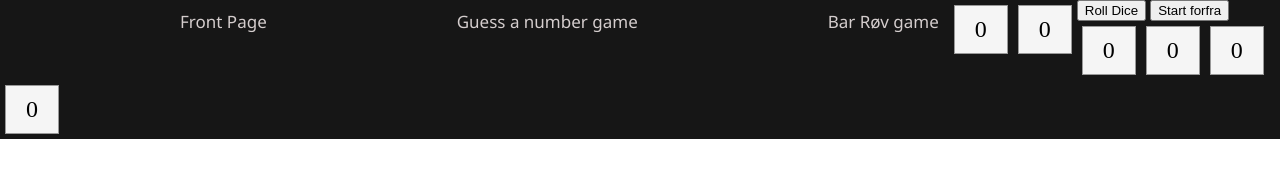
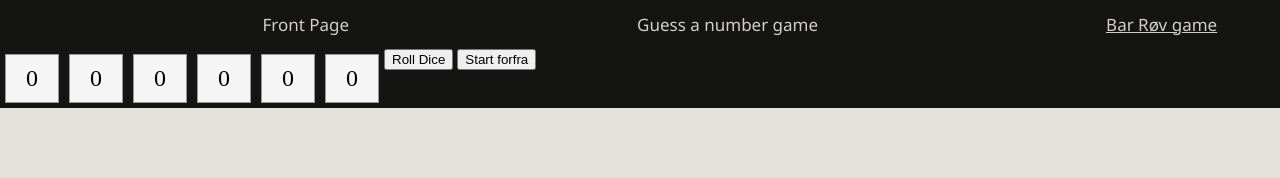
Before and after one commit to Slibsen/JavaScriptGames, a plain HTML site: page barroev.html in a window 1280 px wide. Drawn offline with Linux system fonts and the light colour scheme.

Commit message:
style update

```diff
--- a/barroev.html
+++ b/barroev.html
@@ -6,6 +6,7 @@
         <meta http-equiv="X-UA-Compatible" content="IE=edge"/>
         <title>Projektopgave 2 Elisabeth & Flemming</title>
         <link rel="stylesheet" href="/stylesheets/barroev.css"/>
+        <link rel="stylesheet" href="stylesheets/style.css">
         <script src="/scripts/barroev.js"></script>
 
     </head>
@@ -13,7 +14,7 @@
         <ul class = "topnav">
             <li><a href="index.html">Front Page</a></li>
             <li><a href="numberGuesser.html">Guess a number game</a></li>
-            <li><a href="barroev.html">Bar Røv game</a></li>
+            <li><a class = "active" href="barroev.html">Bar Røv game</a></li>
         <div id="game">
             <button onclick="rollDice()">Roll Dice</button>
             <button onclick="clearDice()">Start forfra</button>
--- a/stylesheets/barroev.css
+++ b/stylesheets/barroev.css
@@ -1,29 +1,3 @@
-.topnav{
-    list-style: none;
-    margin: 0 0 0 0;
-    padding: 0;
-    position:fixed;
-    top: 0;
-    left: 0;
-    width: 100%;
-    background-color: rgba(2, 2, 2, 0.918);
-
-}
-
-ul li a{
-    float: left;
-    color: rgb(212, 205, 205);
-    margin-left: 10em;
-    padding: 10px 10px;
-    font-size: 17px;
-    font-family:'Segoe UI', Tahoma, Geneva, Verdana, sans-serif;
-    text-decoration: none;
-}
-
-ul li a:hover {
-    background-color: rgb(97, 96, 96);
-}
-
 div.activeDice{
 	float:left;
 	width:32px;
--- a/stylesheets/numberGuesser.css
+++ b/stylesheets/numberGuesser.css
@@ -1,31 +1,6 @@
 body{
     height: 600px;
     background: rgb(37, 36, 36);
-}
-.topnav{
-    list-style: none;
-    margin: 0 0 0 0;
-    padding: 0;
-    position:fixed;
-    top: 0;
-    left: 0;
-    width: 100%;
-    background-color: rgba(2, 2, 2, 0.918);
-
-}
-
-ul li a{
-    float: left;
-    color: rgb(212, 205, 205);
-    margin-left: 10em;
-    padding: 10px 10px;
-    font-size: 17px;
-    font-family:'Segoe UI', Tahoma, Geneva, Verdana, sans-serif;
-    text-decoration: none;
-}
-
-ul li a:hover {
-    background-color: rgb(97, 96, 96);
 }
 
 
--- a/stylesheets/style.css
+++ b/stylesheets/style.css
@@ -18,16 +18,20 @@ header, body {
 ul li a{
     float: left;
     color: rgb(212, 205, 205);
-    margin-left: 18%;
+    margin-left: 18.5%;
     padding: 1% 2%;
     font-size: 17px;
+    font-weight: 500;
     font-family:'Segoe UI', Tahoma, Geneva, Verdana, sans-serif;
     text-decoration: none;
     text-align: center;
 }
+.active{
+    text-decoration:underline;
+}
 
-ul li a:hover {
-    background-color: rgb(97, 96, 96);
+ul li a:hover:not(.active) {
+    background-color: rgb(36, 33, 33);
 }
 
 #maincontent{
```
Also changed, not shown: index.html (+1 -1 lines), numberGuesser.html (+2 -2 lines).
